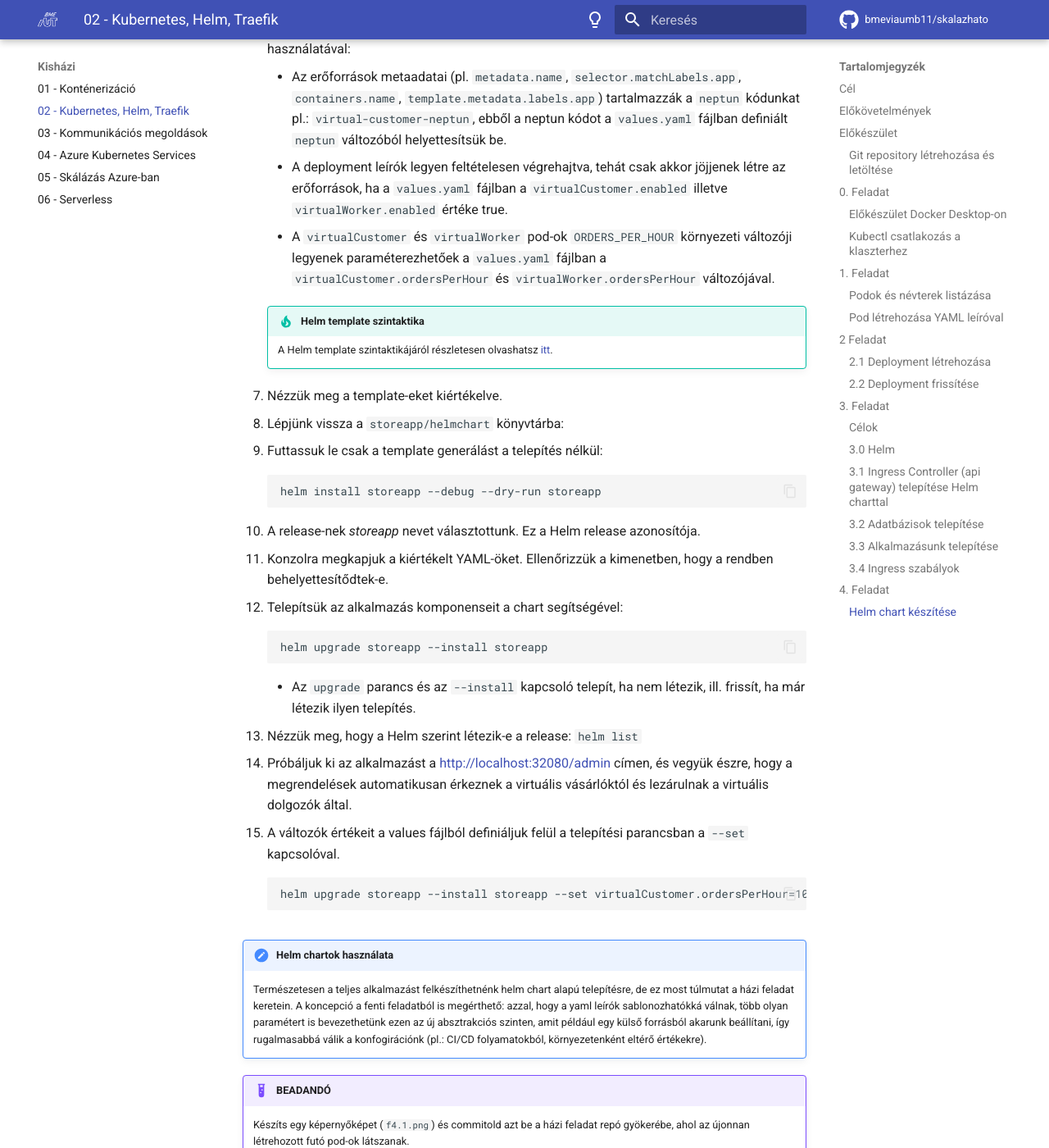
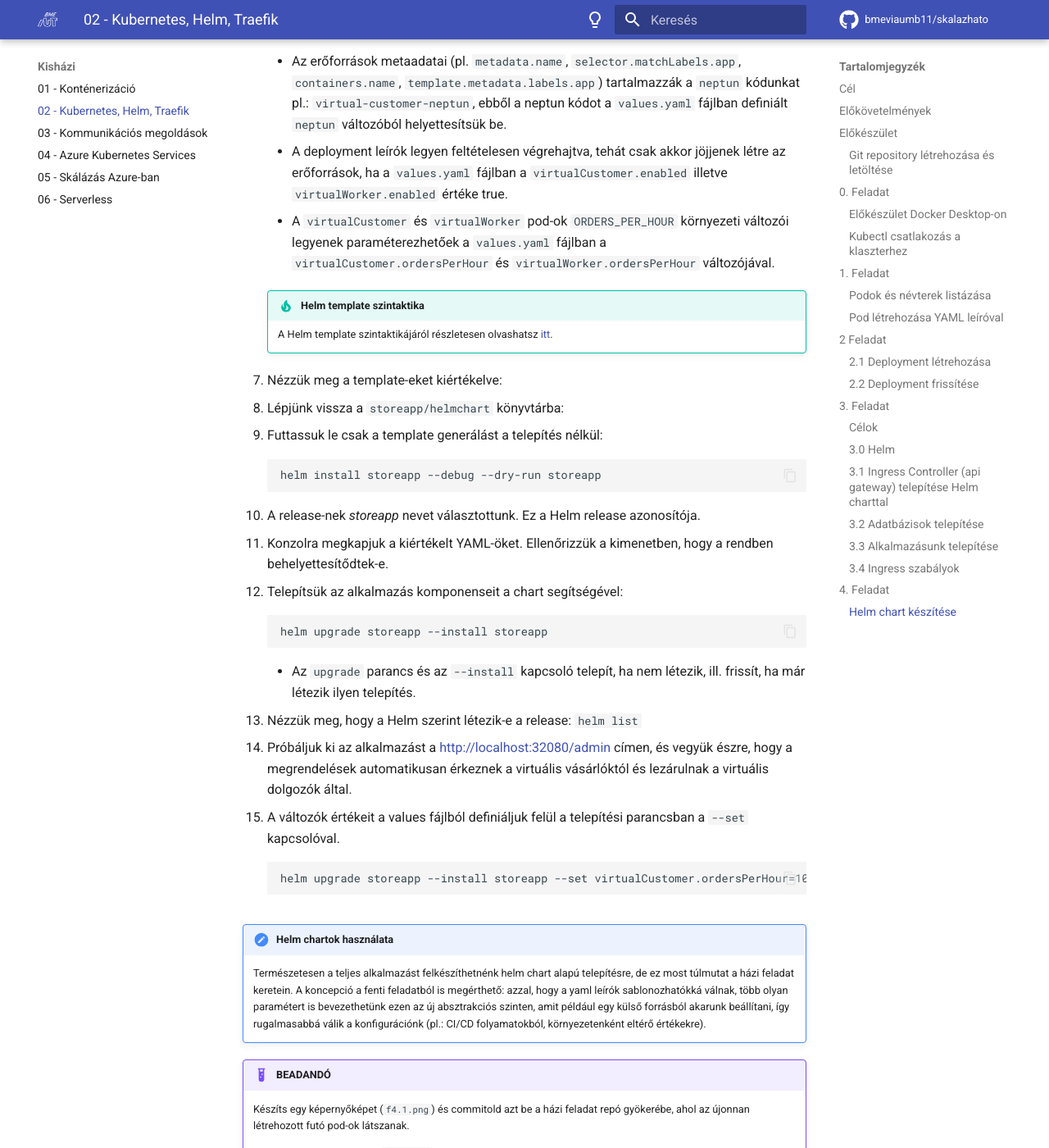
Before and after one commit to bmeviaumb11/skalazhato, an MkDocs documentation site: the page built from docs/homework/02-kubernetes/index.md, in a window 1280 px wide and 1400 px high, scrolled down 15955 px. Shown: the whole window at 82% size. Built offline with MkDocs 1.6.1 and Material for MkDocs 9.7.7, drawn with Linux system fonts in a browser that asks for light colours; emoji names are drawn with the system emoji font; comment, search, counter and statistics services are not loaded; some of the changed text lies outside the part shown.

Commit message:
fix typos, bad commands

````diff
--- a/docs/homework/02-kubernetes/index.md
+++ b/docs/homework/02-kubernetes/index.md
@@ -177,7 +177,7 @@
     Ha szeretnénk egy podban belépni, és ott dolgozni, akkor ezt a `kubectl exec` paranccsal tehetjük meg. Például:
 
     ```cmd
-    kubectl exec -it <podnév> /bin/bash
+    kubectl exec -it <podnév> -- /bin/bash
     ```
 
     A `-it` kapcsolók interaktív módot és terminált biztosítanak. A `/bin/bash` a shell, amit futtatni szeretnénk.
@@ -552,12 +551,12 @@
 
     - Az erőforrások metaadatai (pl. `metadata.name`, `selector.matchLabels.app`, `containers.name`, `template.metadata.labels.app`) tartalmazzák a `neptun` kódunkat pl.: `virtual-customer-neptun`, ebből a neptun kódot a `values.yaml` fájlban definiált `neptun` változóból helyettesítsük be.
     - A deployment leírók legyen feltételesen végrehajtva, tehát csak akkor jöjjenek létre az erőforrások, ha a `values.yaml` fájlban a `virtualCustomer.enabled` illetve `virtualWorker.enabled` értéke true.
-    - A `virtualCustomer` és `virtualWorker` pod-ok  `ORDERS_PER_HOUR` környezeti változóji legyenek paraméterezhetőek a `values.yaml` fájlban a `virtualCustomer.ordersPerHour` és `virtualWorker.ordersPerHour` változójával.
+    - A `virtualCustomer` és `virtualWorker` pod-ok  `ORDERS_PER_HOUR` környezeti változói legyenek paraméterezhetőek a `values.yaml` fájlban a `virtualCustomer.ordersPerHour` és `virtualWorker.ordersPerHour` változójával.
 
     !!! tip "Helm template szintaktika"
         A Helm template szintaktikájáról részletesen olvashatsz [itt](https://helm.sh/docs/chart_template_guide/).
 
-1. Nézzük meg a template-eket kiértékelve.
+1. Nézzük meg a template-eket kiértékelve:
 
    - Lépjünk vissza a `storeapp/helmchart` könyvtárba:
    - Futtassuk le csak a template generálást a telepítés nélkül:
@@ -589,7 +588,7 @@
     ```
 
 !!! note "Helm chartok használata"
-    Természetesen a teljes alkalmazást felkészíthetnénk helm chart alapú telepítésre, de ez most túlmutat a házi feladat keretein. A koncepció a fenti feladatból is megérthető: azzal, hogy a yaml leírók sablonozhatókká válnak, több olyan paramétert is bevezethetünk ezen az új absztrakciós szinten, amit például egy külső forrásból akarunk beállítani, így rugalmasabbá válik a konfogirációnk (pl.: CI/CD folyamatokból, környezetenként eltérő értékekre).
+    Természetesen a teljes alkalmazást felkészíthetnénk helm chart alapú telepítésre, de ez most túlmutat a házi feladat keretein. A koncepció a fenti feladatból is megérthető: azzal, hogy a yaml leírók sablonozhatókká válnak, több olyan paramétert is bevezethetünk ezen az új absztrakciós szinten, amit például egy külső forrásból akarunk beállítani, így rugalmasabbá válik a konfigurációnk (pl.: CI/CD folyamatokból, környezetenként eltérő értékekre).
 
 !!! example "BEADANDÓ"
     Készíts egy képernyőképet (`f4.1.png`) és commitold azt be a házi feladat repó gyökerébe, ahol az újonnan létrehozott futó pod-ok látszanak.
````
Also changed, not shown: other parts of docs/homework/02-kubernetes/index.md (+4 -5 lines).
